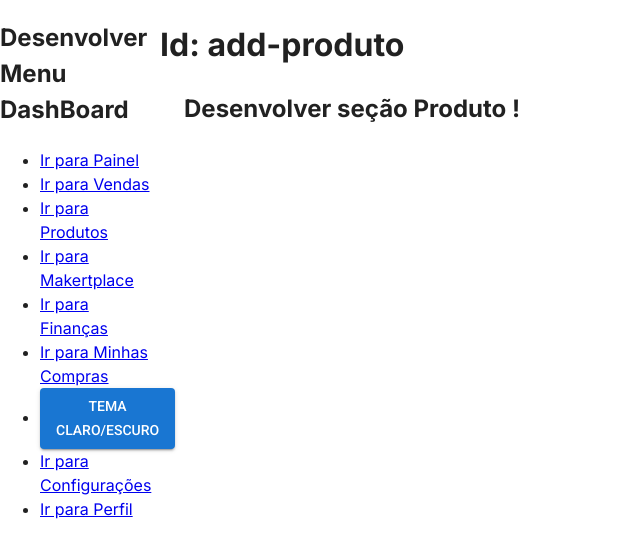
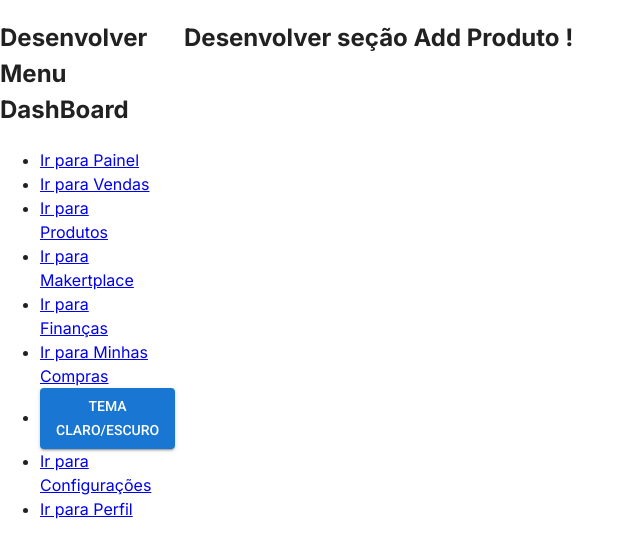
Before and after one commit to BawkFly/BawkFly-front-end, a Next.js app: page /painel/produtos/add-produto in a window 1280 px wide. Shown: the top 558 px of the page, without its empty margins (0-640 px from the left). Built offline with nearby package versions, Linux system fonts and the light colour scheme.

Commit message:
[5]: Adicionado rota add produto

```diff
--- /dev/null
+++ b/src/app/painel/produtos/add-produto/page.tsx
@@ -0,0 +1,9 @@
+import SectionAddProduct from "@/components/sections/add-product/add-product";
+
+export default function PageAddProduct() {
+  return (
+    <main>
+      <SectionAddProduct />
+    </main>
+  );
+}
--- a/src/app/painel/produtos/page.tsx
+++ b/src/app/painel/produtos/page.tsx
@@ -1,9 +1,14 @@
 import SectionProducts from "@/components/sections/products/products";
+import Link from "next/link";
+import { Button } from "@mui/material";
 
 export default function PageProducts() {
   return (
     <main>
       <SectionProducts />
+      <Link href="/painel/produtos/add-produto">
+        <Button variant="contained">Add - Produto</Button>
+      </Link>
     </main>
   );
 }
--- /dev/null
+++ b/src/components/sections/add-product/add-product.tsx
@@ -0,0 +1,15 @@
+import { Container } from "@mui/material";
+
+export type DataSectionAddProduct = {};
+
+export default function SectionAddProduct(data: DataSectionAddProduct) {
+  const {} = data;
+
+  return (
+    <section>
+      <Container>
+        <h2>Desenvolver seção Add Produto !</h2>
+      </Container>
+    </section>
+  );
+}
```
